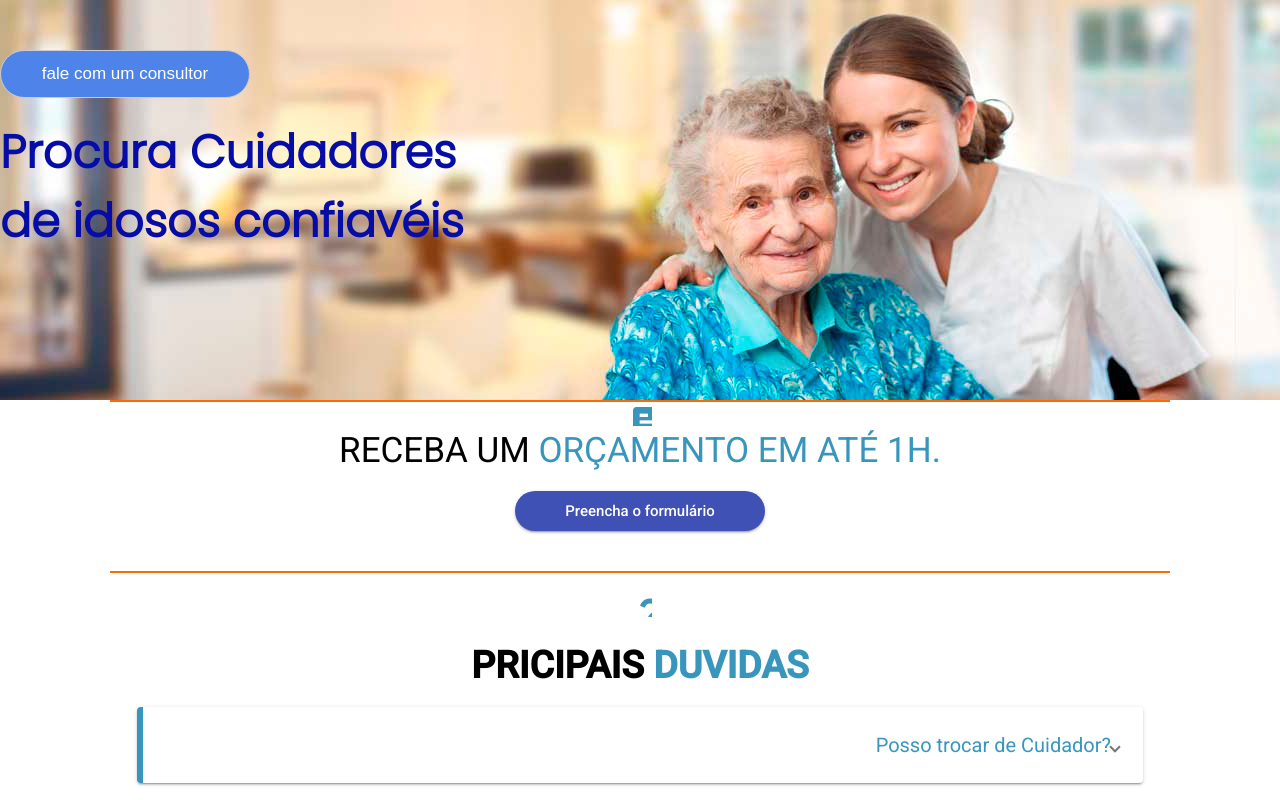
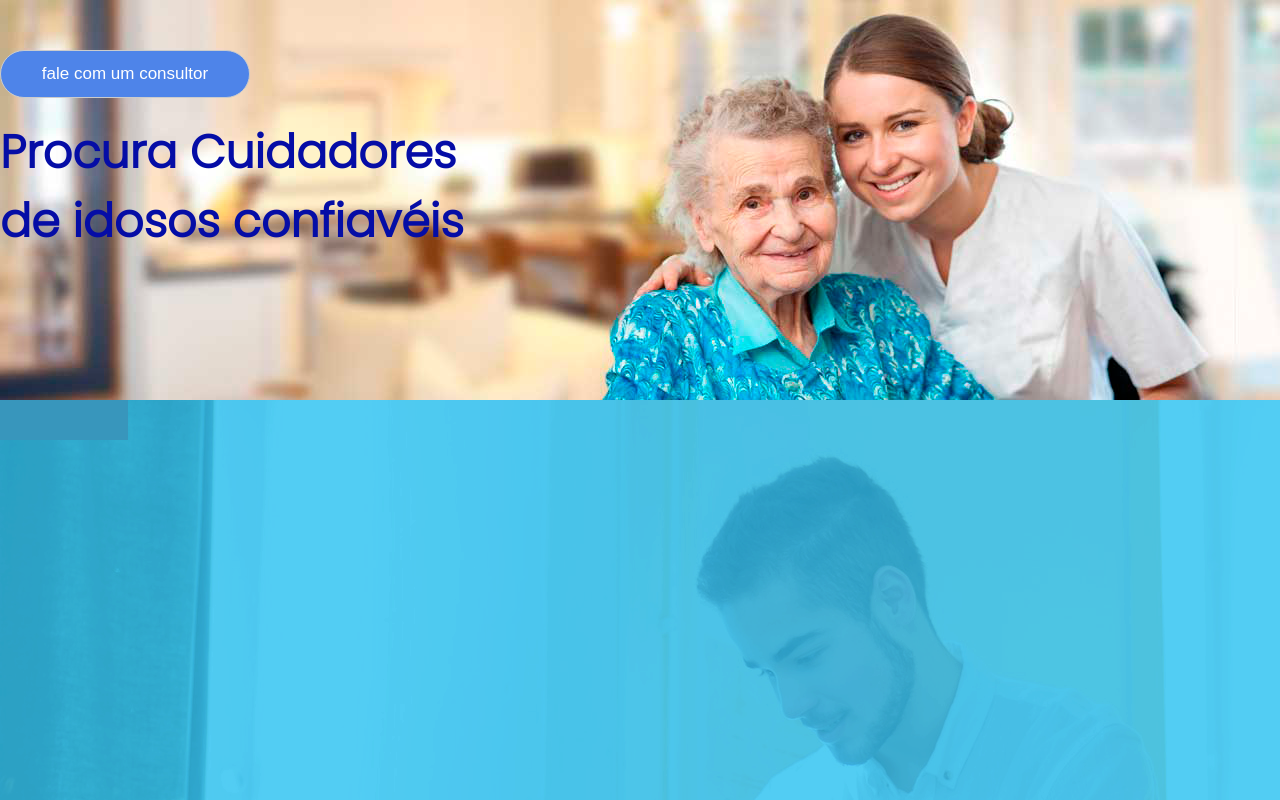
Before and after one commit to Laishyde/cuidadoresDeIdosos, an Angular app: page / in a window 1280 px wide. Shown: the top 800 px of the page. Built offline with nearby package versions, Linux system fonts and the light colour scheme.

Commit message:
background blue

```diff
--- /dev/null
+++ b/src/app/modulo/landing-page/components/cards/cards.component.html
@@ -0,0 +1,4 @@
+<div class="card-wall">
+    <div class="card  zh-bg-SecondaryDark"></div>
+
+</div>
--- /dev/null
+++ b/src/app/modulo/landing-page/components/cards/cards.component.scss
@@ -0,0 +1,10 @@
+.card-wall{
+   width: 100%;
+   background-image: url(../../../../../assets/imagens/pexels-kampus-production-7551675.png);
+   height: 100%;
+.card{
+    width: 10%;
+    padding: 20px;
+}
+
+}
--- /dev/null
+++ b/src/app/modulo/landing-page/components/cards/cards.component.ts
@@ -0,0 +1,15 @@
+import { Component, OnInit } from '@angular/core';
+
+@Component({
+  selector: 'app-cards',
+  templateUrl: './cards.component.html',
+  styleUrls: ['./cards.component.scss']
+})
+export class CardsComponent implements OnInit {
+
+  constructor() { }
+
+  ngOnInit(): void {
+  }
+
+}
--- a/src/app/modulo/landing-page/landing-page.module.ts
+++ b/src/app/modulo/landing-page/landing-page.module.ts
@@ -5,6 +5,8 @@ import { HeadingComponent } from './components/heading/heading.component';
 import { LandingPageComponent } from './views/landing-page.component';
 import { SharedModule } from 'src/app/shared/shared.module';
 import { MatButtonModule } from '@angular/material/button';
+import { CardsComponent } from './components/cards/cards.component';
+
 
 
 
@@ -12,7 +14,9 @@ import { MatButtonModule } from '@angular/material/button';
   declarations: [
     RodapeComponent,
     HeadingComponent,
-    LandingPageComponent
+    LandingPageComponent,
+    CardsComponent,
+
   ],
   imports: [
     CommonModule,
--- a/src/app/modulo/landing-page/views/landing-page.component.html
+++ b/src/app/modulo/landing-page/views/landing-page.component.html
@@ -1,4 +1,5 @@
 <app-heading></app-heading>
+<app-cards></app-cards>
 
 <div class="app zh-d-flex zh-align-itens-center zh-flex-col">
     <div class="small-icon">
--- a/src/app/utils/styles/helper.scss
+++ b/src/app/utils/styles/helper.scss
@@ -280,3 +280,5 @@ $base-spacing: 4;
 .#{$helper-prefix}mv-100 {
     max-height: 100% !important;
 }
+
+.#{$helper-prefix}bg-SecondaryDark{ background-color: $SegundaryColor!important;}
```
Also changed, not shown: src/assets/imagens/pexels-kampus-production-7551675.png (added), 1 other file (tests, documents, lock files or other folders).
